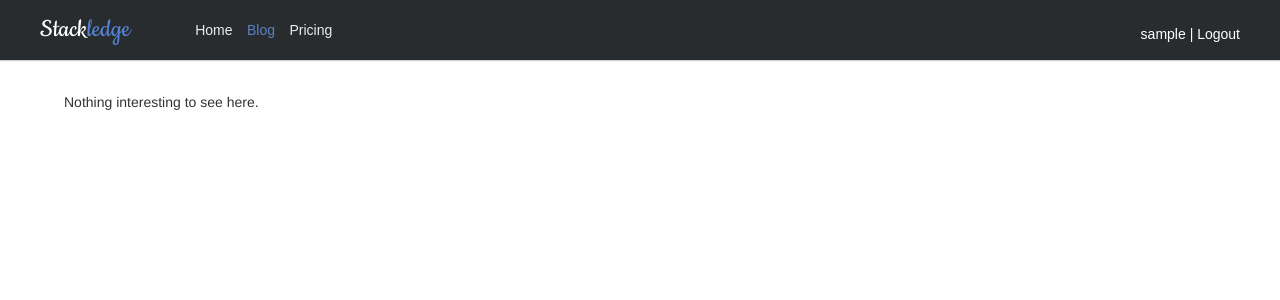
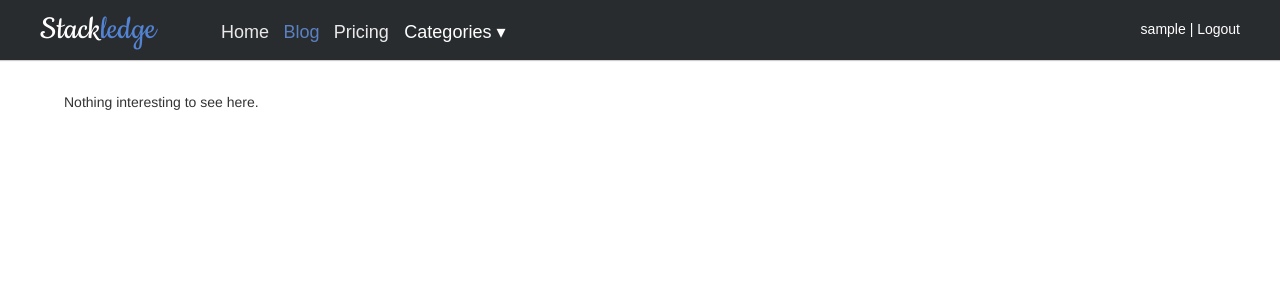
Before and after one commit to amhndu/stackledge, a PHP site: page / in a window 1280 px wide. Shown: the top 300 px of the page. Run offline with PHP 8.4, Linux system fonts and the light colour scheme; the visitor is signed in with stand-in values (Sample User, id 1); data that the repository does not hold is empty; a stand-in replaces the project's code that opens the database connection; some libraries are stand-ins or nearby versions.

Commit message:
Categories Downdrop menu added

```diff
--- a/public_html/css/header-login-register.css
+++ b/public_html/css/header-login-register.css
@@ -233,7 +233,7 @@
 .header-login-signup{
 	background-color:#292c2f;
 	box-shadow:0 1px 1px #ccc;
-	padding: 20px 40px;
+	padding: 0px 40px;
 	height: 60px;
 	color: #ffffff;
 	box-sizing: border-box;
@@ -249,8 +249,8 @@
 
 .header-login-signup .header-limiter h1{
 	float: left;
-	font: normal 28px Cookie, Arial, Helvetica, sans-serif;
-	line-height: 20px;
+	font: normal 36px Cookie, Arial, Helvetica, sans-serif;
+	line-height: 60px;
 	margin: 0;
 }
 
@@ -274,7 +274,7 @@
 }
 
 .header-login-signup .header-limiter nav a{
-	font-size: 14px;
+	font-size: 18px;
 	display: inline-block;
 	padding: 0 5px;
 	opacity: 0.9;
@@ -295,7 +295,7 @@
 .header-login-signup .header-limiter ul {
 	font: 14px Arial, Helvetica, sans-serif;
 	list-style: none;
-	line-height: 0px;
+	line-height: 30px;
 	float: right;
 }
 
@@ -365,3 +365,46 @@ body {
 
 
 /** Drop Down menu**/
+.dropbtn {
+    background-color:#292c2f;
+    color: white;
+    font-size: 18px;
+    border: none;
+    padding-bottom: 8px;
+    padding-top: 12px;
+    cursor: pointer;
+    height: 60px;
+}
+
+.dropdown {
+    position: relative;
+    display: inline-block;
+}
+
+.dropdown-content {
+
+    display: none;
+    position: absolute;
+    background-color: #f9f9f9;
+    min-width: 160px;
+    box-shadow: 0px 8px 16px 0px rgba(0,0,0,0.2);
+    z-index: 1;
+    left: 0;
+}
+
+.header-login-signup .header-limiter nav .dropdown-content a {
+    color: black;
+    padding: 12px 16px;
+    text-decoration: none;
+    display: block;
+}
+
+.dropdown-content a:hover {background-color: #f1f1f1}
+
+.dropdown:hover .dropdown-content {
+    display: block;
+}
+
+.dropdown:hover .dropbtn {
+    background-color: #5c6166;
+}
--- a/templates/header_user.php
+++ b/templates/header_user.php
@@ -5,6 +5,15 @@
 		<a href="#">Home</a>
 		<a href="#" class="selected">Blog</a>
 		<a href="#">Pricing</a>
+
+		<div class="dropdown">
+			<button class="dropbtn">Categories ▾</button>
+		  <div class="dropdown-content">
+		  	<a href="#">Category 1</a>
+				<a href="#">Category 2</a>
+		    <a href="#">Category 3</a>
+			</div>
+		 </div>
 	</nav>
 	<ul>
        <a href="javascript:void(0)" onclick="openLoginModal();"><?php echo $_SESSION['username']; ?></a>
```
Also changed, not shown: templates/header_login.php (+9 -0 lines).
